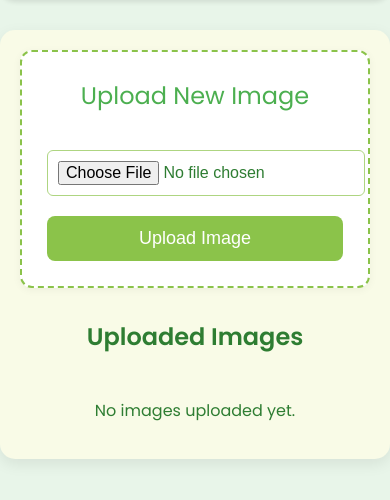
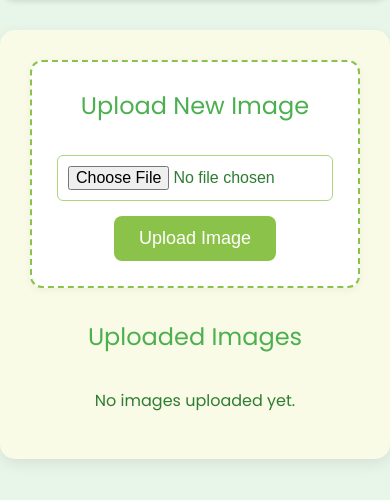
Before and after one commit to jaygna/cnd, a Flask app: template templates/index.html in a window 390 px wide. Shown: the part 156-656 px from the top of the page. Run offline with Flask 3, Linux system fonts and the light colour scheme; the template is opened without the code that fills it, so the values that code supplies are empty.

Commit message:
Update index.html

```diff
--- a/templates/index.html
+++ b/templates/index.html
@@ -35,42 +35,46 @@
         }
 
         .container {
-            max-width: 950px;
+            max-width: 1200px; /* Increased max-width */
             margin: 30px auto;
             padding: 30px;
             background: #f9fbe7; /* A very light yellow-green */
             border-radius: 15px;
             box-shadow: 0 5px 15px rgba(0, 0, 0, 0.08);
+            display: grid; /* Enable grid layout */
+            grid-template-columns: 1fr 2fr; /* Two columns, upload takes 1fr, gallery takes 2fr */
+            gap: 30px; /* Spacing between columns */
+            align-items: start; /* Align items to the start of the row */
         }
 
-        /* Upload Section */
-        .upload-form {
+        /* Upload Section (Moved to be a direct child of container) */
+        .upload-section {
             background: #fff;
             padding: 25px;
             border-radius: 12px;
             box-shadow: 0 2px 8px rgba(0, 0, 0, 0.05);
-            margin-bottom: 30px;
             border: 2px dashed #8bc34a; /* A lighter, more vibrant green */
+            text-align: left; /* Align content to the left within the section */
         }
 
-        .upload-form h2 {
+        .upload-section h2 {
             color: #4caf50;
             font-weight: 500;
             margin-top: 0;
             margin-bottom: 15px;
         }
 
-        input[type="file"] {
-            margin: 20px 0;
+        .upload-section input[type="file"] {
+            margin: 15px 0;
             padding: 10px;
             font-size: 16px;
             border: 1px solid #aed581; /* A softer green border */
             border-radius: 6px;
-            width: 80%;
-            max-width: 300px;
+            width: 100%; /* Take full width of the container */
+            box-sizing: border-box; /* Include padding and border in the element's total width and height */
         }
 
-        button {
+        .upload-section button {
             background: #8bc34a;
             color: white;
             border: none;
@@ -79,23 +83,36 @@
             border-radius: 8px;
             cursor: pointer;
             transition: background-color 0.3s ease;
+            width: 100%; /* Take full width */
+            box-sizing: border-box;
         }
 
-        button:hover {
+        .upload-section button:hover {
             background: #689f38; /* A darker shade for hover */
         }
 
-        /* Image Gallery */
+        /* Image Gallery Section (Moved to be a direct child of container) */
+        .image-gallery-section {
+            text-align: left; /* Align the heading to the left */
+        }
+
+        .image-gallery-section h2 {
+            color: #4caf50;
+            font-weight: 500;
+            margin-top: 0;
+            margin-bottom: 15px;
+        }
+
         #image-gallery {
             display: grid;
-            grid-template-columns: repeat(auto-fit, minmax(260px, 1fr));
-            gap: 20px;
-            margin-top: 25px;
+            grid-template-columns: repeat(auto-fit, minmax(200px, 1fr)); /* Adjust minmax for the new layout */
+            gap: 15px;
+            margin-top: 10px;
         }
 
         .image-item {
             background: #fff;
-            padding: 18px;
+            padding: 15px;
             border-radius: 12px;
             box-shadow: 0 2px 8px rgba(0, 0, 0, 0.08);
             transition: transform 0.2s ease-in-out, box-shadow 0.2s ease-in-out;
@@ -127,23 +144,29 @@
             color: #2e7d32;
         }
 
-        @media (max-width: 768px) {
+        @media (max-width: 900px) {
             .container {
-                padding: 20px;
-                margin: 20px auto;
+                grid-template-columns: 1fr; /* Stack on smaller screens */
+            }
+
+            .upload-section {
+                text-align: center; /* Center align upload elements on smaller screens */
+            }
+
+            .upload-section h2 {
+                text-align: center;
+            }
+
+            .upload-section button {
+                width: auto; /* Adjust button width on smaller screens */
+            }
+
+            .image-gallery-section {
+                text-align: center; /* Center align gallery heading */
             }
 
             #image-gallery {
-                grid-template-columns: repeat(auto-fit, minmax(180px, 1fr));
-                gap: 15px;
-            }
-
-            input[type="file"] {
-                width: 100%;
-            }
-
-            button {
-                width: 100%;
+                grid-template-columns: repeat(auto-fit, minmax(150px, 1fr));
             }
         }
     </style>
@@ -155,7 +178,7 @@
     </div>
 
     <div class="container">
-        <div class="upload-form">
+        <div class="upload-section">
             <h2>Upload New Image</h2>
             <form action="/upload" method="post" enctype="multipart/form-data">
                 <input type="file" name="image" accept="image/*" required>
@@ -164,6 +187,7 @@
             </form>
         </div>
 
+        <div class="image-gallery-section">
             <h2>Uploaded Images</h2>
             <div id="image-gallery">
                 {% if images %}
```
Also changed, not shown: other parts of templates/index.html (+7 -6 lines). Lines whose indentation alone changed are shown as unchanged.
